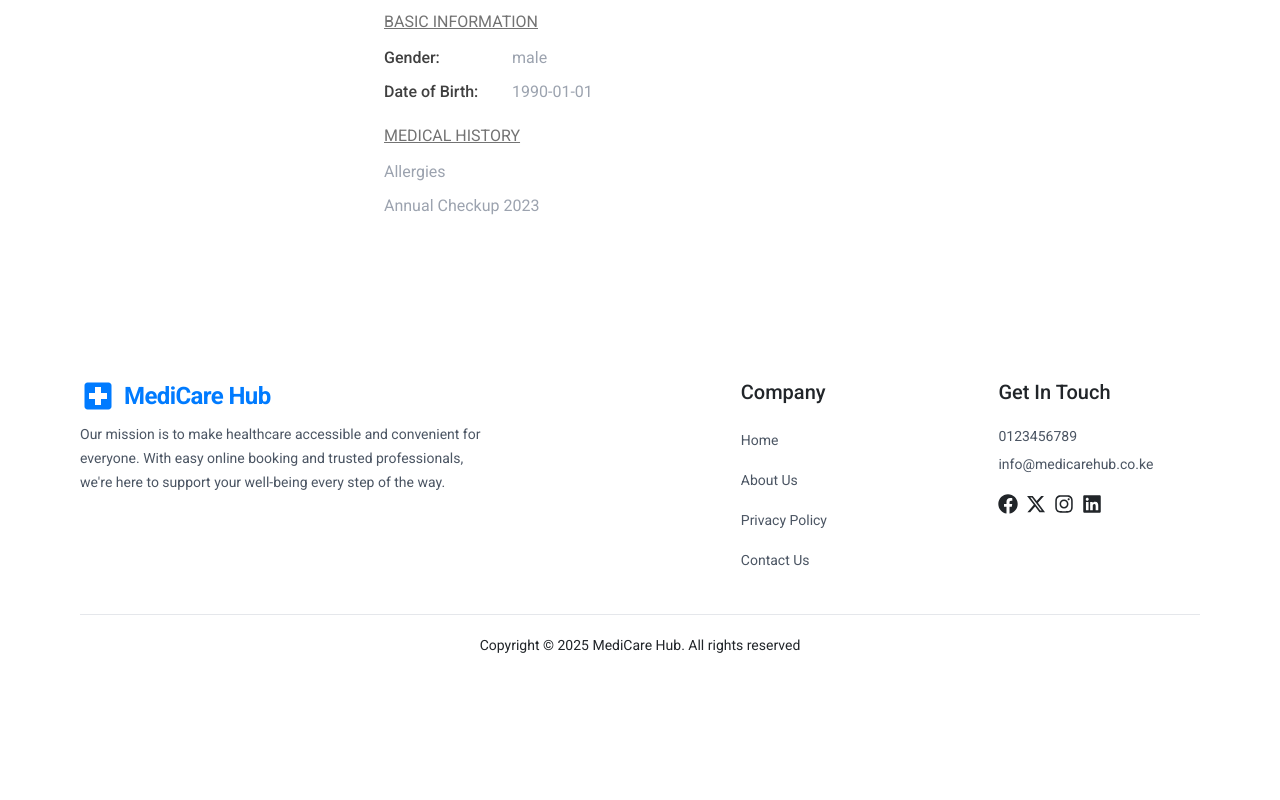
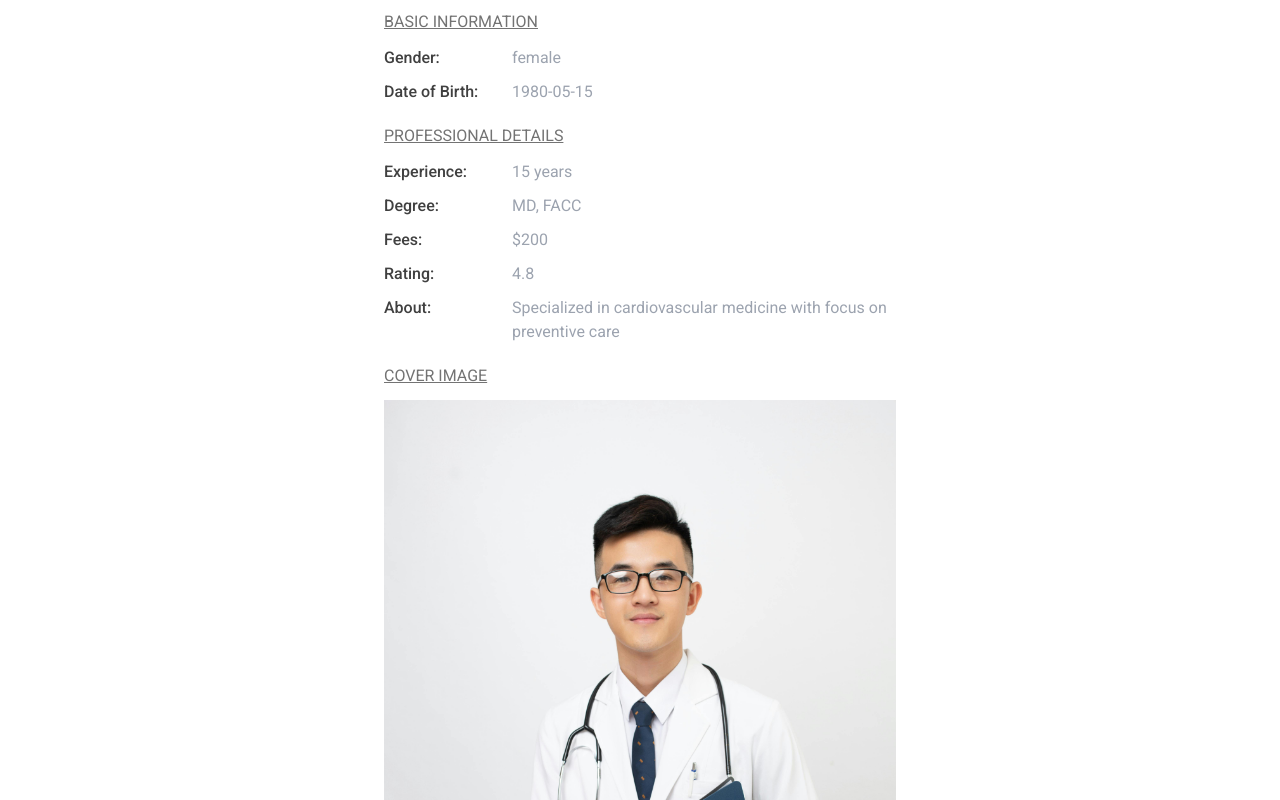
Before and after one commit to briansimiyuj/doctor-appointment-app, a React (Vite) app: page /profile in a window 1280 px wide. Shown: the part 440-1240 px from the top of the page. Before the commit the page ends 1115 px from the top, so only its background shows below. Built offline with nearby package versions, Linux system fonts and the light colour scheme; a web font is replaced by a local one.

Commit message:
Add CoverImage component and integrate it into ProfileData for displaying doctor cover images

```diff
--- a/src/assets/types/ProfileType.ts
+++ b/src/assets/types/ProfileType.ts
@@ -33,6 +33,7 @@ type PatientProfile = UserData &{
     type: "patient"
     appointments?: string[]
     medicalHistory?: string[]
+    coverImage?: string
 
 }
 
--- /dev/null
+++ b/src/components/Profile/CoverImage.tsx
@@ -0,0 +1,25 @@
+import { useContext } from "react"
+import { ProfileContext } from "../../context/ProfileContext"
+
+const CoverImage: React.FC = ()=>{
+
+    const context = useContext(ProfileContext),
+         profile = context?.profile
+
+    return(
+
+        <div className="mt-5">
+
+            <h2 className="text-neutral-500 underline mt-3 mb-3">COVER IMAGE</h2>
+
+            <img src={profile?.coverImage}alt="Cover Image" className="w-full h-30 object-cover"/>
+
+
+
+        </div>
+
+    )
+
+}
+
+export default CoverImage
--- a/src/components/Profile/ProfileData.tsx
+++ b/src/components/Profile/ProfileData.tsx
@@ -1,5 +1,6 @@
 import { useContext } from "react"
 import { ProfileContext } from "../../context/ProfileContext"
+import CoverImage from "./CoverImage"
 
 const ProfileData: React.FC = () => {
 
@@ -10,45 +11,84 @@ const ProfileData: React.FC = () => {
     const { profile } = context
 
     return(
+
         <div>
+
             {
+
                 profile?.type === 'doctor' ?(
+
+                    <>
+
                         <div>
+
                             <h2 className="text-neutral-500 underline mt-3">PROFESSIONAL DETAILS</h2>
 
                             <div className="grid grid-cols-[1fr_3fr] gap-y-2.5 mt-3 text-neutral-700">
+
                                 <h3 className="font-medium">Experience:</h3>
+
                                 <p className="text-gray-400">{profile.experience}</p>
 
                                 <h3 className="font-medium">Degree:</h3>
+
                                 <p className="text-gray-400">{profile.degree}</p>
 
                                 <h3 className="font-medium">Fees:</h3>
+
                                 <p className="text-gray-400">${profile.fees}</p>
 
                                 <h3 className="font-medium">Rating:</h3>
+
                                 <p className="text-gray-400">{profile.rating}</p>
 
                                 <h3 className="font-medium">About:</h3>
+
                                 <p className="text-gray-400">{profile.about}</p>
+
                             </div>
+
                         </div>
+
+
+                        <CoverImage/>
+
+                    </>
+
                 ):(
+
                     <div>
+
                         <h2 className="text-neutral-500 underline mt-3">MEDICAL HISTORY</h2>
 
                         <div className="grid grid-cols-[1fr_3fr] gap-y-2.5 mt-3 text-neutral-700">
-                            {profile?.medicalHistory?.map((item, index) => (
+
+                            {
+
+                                profile?.medicalHistory?.map((item, index) =>(
+
                                     <div key={index} className="col-span-2">
+
                                         <p className="text-gray-400">{item}</p>
+
                                     </div>
-                            ))}
+
+                                ))
+
+                            }
+
                         </div>
+
                     </div>
+
                 )
+
             }
+
         </div>
+
     )
+
 }
 
 export default ProfileData
--- a/src/context/ProfileContext.tsx
+++ b/src/context/ProfileContext.tsx
@@ -68,7 +68,7 @@ export const ProfileContextProvider = ({ children }: ProfileContextProviderProps
 
         },
 
-        [profile, setProfile] = useState<ProfileType | null>(patientProfile),
+        [profile, setProfile] = useState<ProfileType | null>(doctorProfile),
         [isEditing, setIsEditing] = useState<boolean>(false),
         value = { profile, setProfile, isEditing, setIsEditing, doctorProfile, patientProfile };
 
```
Also changed, not shown: 1 other file (tests, documents, lock files or other folders). Lines whose indentation alone changed are shown as unchanged.
